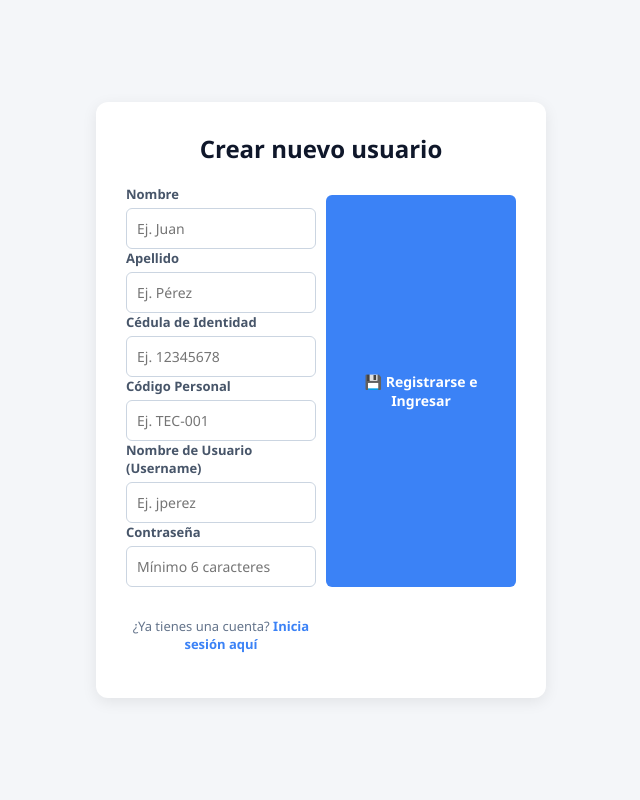
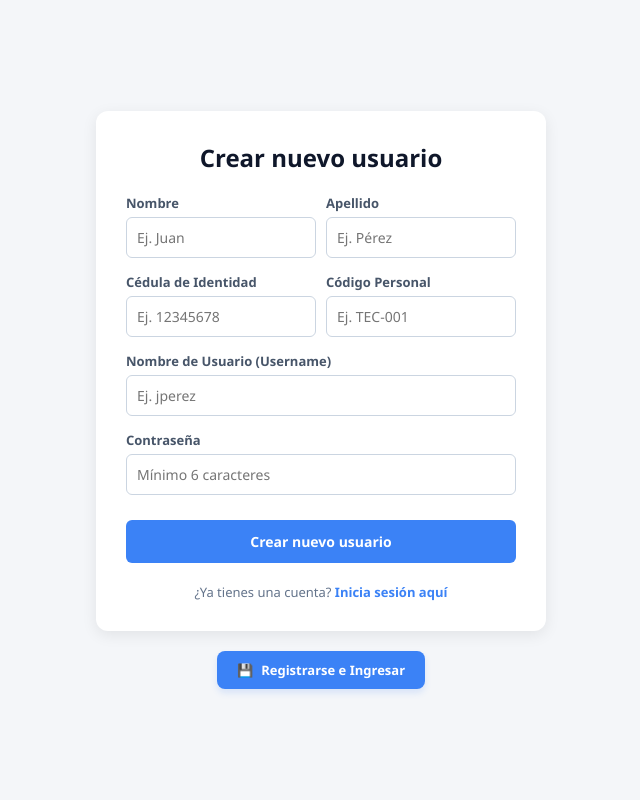
Before and after one commit to yorman30397167-gif/lab-inventory-manage, a Flask app: page /registro in a window 1280 px wide. Shown: the whole page, without its empty margins (319-959 px from the left). Run offline with Flask 3, Linux system fonts and the light colour scheme.

Commit message:
Fix: sincronizar variables de registro entre python y html

```diff
--- a/app.py
+++ b/app.py
@@ -145,9 +145,9 @@ def registro():
         nombre = request.form.get('nombre')
         apellido = request.form.get('apellido')
         cedula = request.form.get('cedula')
-        codigo = request.form.get('codigo')
-        username = request.form.get('usuario')
-        password = request.form.get('contrasena')
+        codigo_assigned = request.form.get('codigo')
+        username = request.form.get('username')
+        password = request.form.get('password')
 
         usuario_repetido = Usuario.query.filter_by(username=username).first()
         cedula_repetida = Usuario.query.filter_by(cedula=f"V-{cedula}").first()
@@ -166,7 +166,7 @@ def registro():
             nombre=nombre,
             apellido=apellido,
             cedula=f"V-{cedula}",
-            codigo_assigned=codigo,
+            codigo_assigned=codigo_assigned,
             estado="Activo"
         )
 
--- a/templates/registro.html
+++ b/templates/registro.html
@@ -6,7 +6,7 @@
     <title>Lab-Inventory - Registro</title>
     <style>
         * { margin: 0; padding: 0; box-sizing: border-box; font-family: 'Segoe UI', sans-serif; }
-        body { background-color: #f4f6f9; display: flex; justify-content: center; align-items: center; min-height: 100vh; padding: 20px; }
+        body { background-color: #f4f6f9; display: flex; flex-direction: column; justify-content: center; align-items: center; min-height: 100vh; padding: 20px; }
         .register-container { background: white; padding: 30px; border-radius: 12px; box-shadow: 0 4px 15px rgba(0,0,0,0.08); width: 100%; max-width: 450px; }
         h2 { text-align: center; color: #0f172a; margin-bottom: 20px; font-size: 24px; }
         .form-group { margin-bottom: 15px; }
@@ -20,6 +20,9 @@
         .footer-link a { color: #3b82f6; text-decoration: none; font-weight: bold; }
         .footer-link a:hover { text-decoration: underline; }
         .alert { background: #fee2e2; color: #991b1b; padding: 10px; border-radius: 6px; font-size: 13px; margin-bottom: 15px; text-align: center; font-weight: 500; }
+
+        /* El cuadro azul rediseñado para salir abajo y más pequeño */
+        .badge-azul-abajo { background-color: #3b82f6; color: white; padding: 10px 20px; border-radius: 8px; display: inline-flex; align-items: center; justify-content: center; gap: 8px; font-size: 13px; font-weight: 600; box-shadow: 0 4px 6px rgba(59, 130, 246, 0.15); margin-top: 20px; text-align: center; }
     </style>
 </head>
 <body>
@@ -40,31 +43,37 @@
     <form action="{{ url_for('registro') }}" method="POST">
         <div class="form-group row">
             <div>
-                <!-- Campo Nombre -->
                 <label>Nombre</label>
-<input type="text" name="nombre" placeholder="Ej. Juan" autocomplete="off">
+                <input type="text" name="nombre" placeholder="Ej. Juan" autocomplete="off" required>
+            </div>
+            <div>
+                <label>Apellido</label>
+                <input type="text" name="apellido" placeholder="Ej. Pérez" autocomplete="off" required>
+            </div>
+        </div>
 
-<!-- Campo Apellido -->
-<label>Apellido</label>
-<input type="text" name="apellido" placeholder="Ej. Pérez" autocomplete="off">
+        <div class="form-group row">
+            <div>
+                <label>Cédula de Identidad</label>
+                <input type="text" name="cedula" placeholder="Ej. 12345678" autocomplete="off" required>
+            </div>
+            <div>
+                <label>Código Personal</label>
+                <input type="text" name="codigo" placeholder="Ej. TEC-001" autocomplete="off" required>
+            </div>
+        </div>
 
-<!-- Campo Cédula de Identidad -->
-<label>Cédula de Identidad</label>
-<input type="text" name="cedula" placeholder="Ej. 12345678" autocomplete="off">
-
-<!-- Campo Código Personal -->
-<label>Código Personal</label>
-<input type="text" name="codigo_assigned" placeholder="Ej. TEC-001" autocomplete="off" required>
-<!-- Campo Nombre de Usuario -->
+        <div class="form-group">
             <label>Nombre de Usuario (Username)</label>
             <input type="text" name="username" placeholder="Ej. jperez" autocomplete="off" required>
+        </div>
 
-<!-- Campo Contraseña -->
+        <div class="form-group">
             <label>Contraseña</label>
             <input type="password" name="password" placeholder="Mínimo 6 caracteres" autocomplete="new-password" required>
         </div>
 
-        <button type="submit" class="btn-submit">💾 Registrarse e Ingresar</button>
+        <button type="submit" class="btn-submit">Crear nuevo usuario</button>
     </form>
 
     <div class="footer-link">
@@ -72,5 +81,9 @@
     </div>
 </div>
 
+<div class="badge-azul-abajo">
+    <span>💾</span> Registrarse e Ingresar
+</div>
+
 </body>
 </html>
```
Lines whose indentation alone changed are shown as unchanged.
